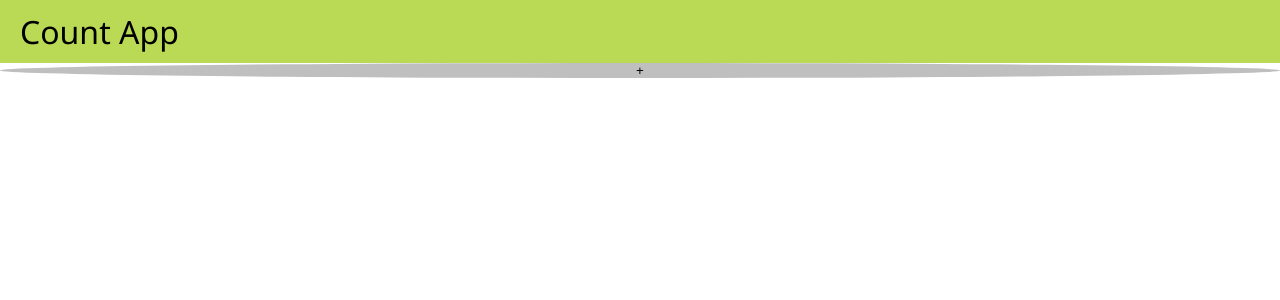
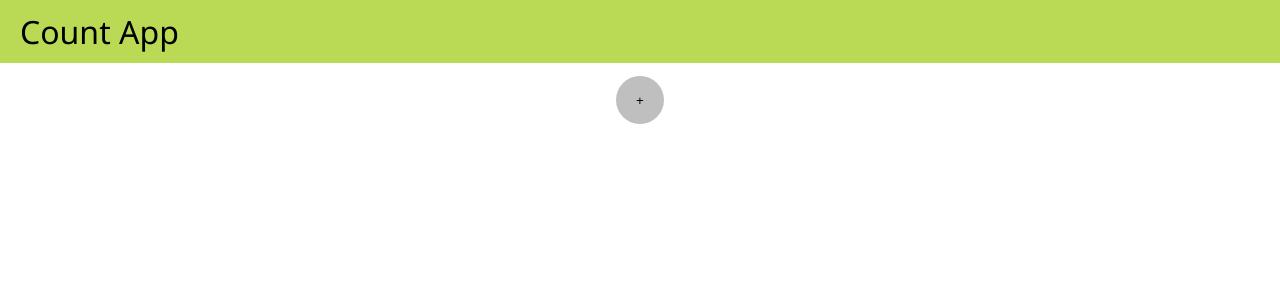
Before and after one commit to 89netraM/count-app, an Angular app: page / in a window 1280 px wide. Shown: the top 300 px of the page. Built offline with nearby package versions, Linux system fonts and the light colour scheme.

Commit message:
Added add button

```diff
--- a/src/app/app.component.scss
+++ b/src/app/app.component.scss
@@ -15,7 +15,20 @@ nav {
 }
 
 main {
+	width: 100%;
+	height: auto;
+
 	display: flex;
 	flex-direction: column;
 	align-content: stretch;
+
+	position: relative;
+
+	button {
+		width: 3.6em;
+		height: 3.6em;
+		margin-top: 1em;
+
+		align-self: center;
+	}
 }
--- a/src/app/app.component.ts
+++ b/src/app/app.component.ts
@@ -10,4 +10,8 @@ export class AppComponent {
 	public constructor(public service: ModelService) {
 		this.service.downloadAll();
 	}
+
+	public addCounter(): void {
+		this.service.addCounter();
+	}
 }
```
